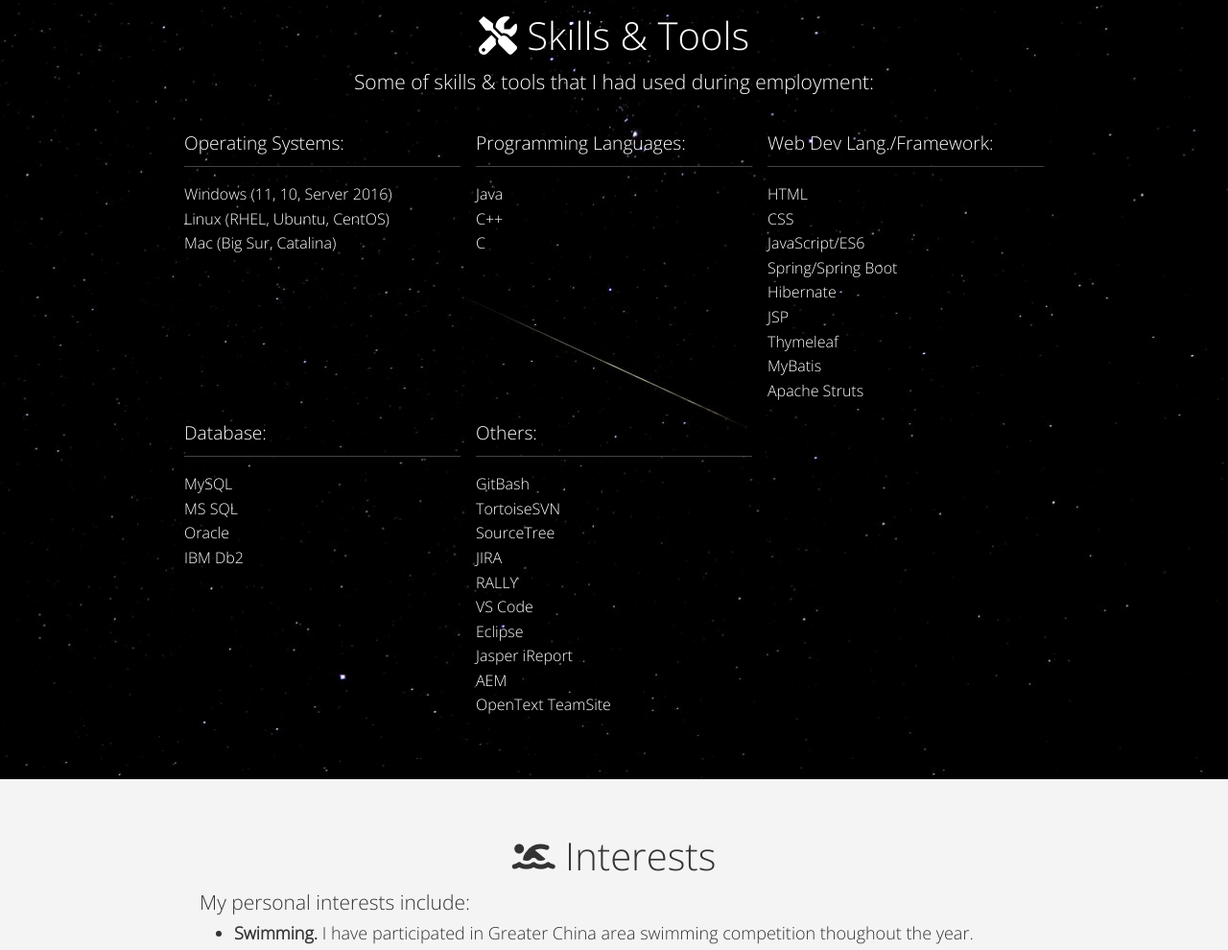
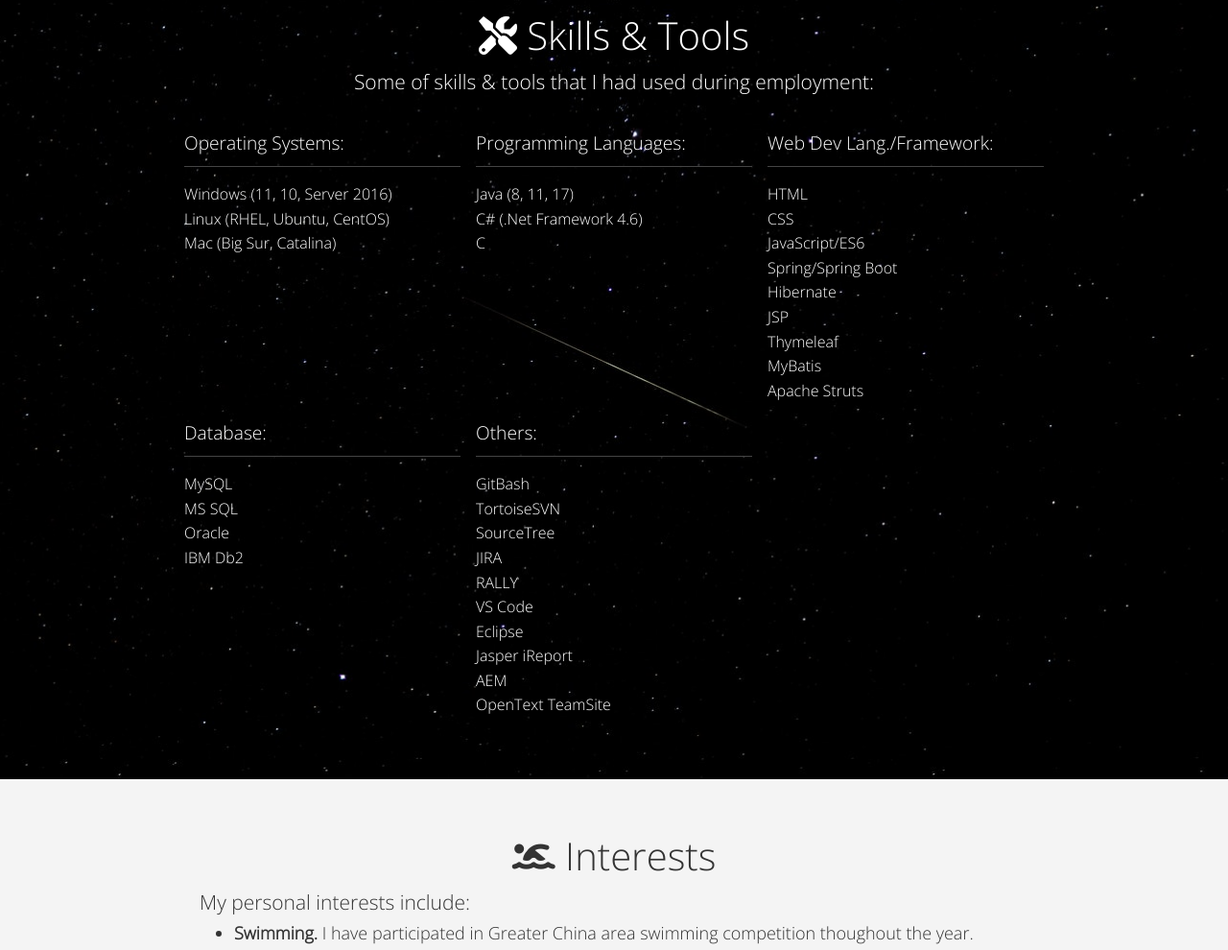
Before and after one commit to wuyeelok/wuyeelok.github.io, a website built with Vite: page index.html in a window 1280 px wide. Shown: the part 2920-3910 px from the top of the page at 96% size. Built offline with nearby package versions, Linux system fonts and the light colour scheme; some packages are replaced by stand-ins of ours.

Commit message:
Lang: Add version and change c++ to c#

```diff
--- a/index.html
+++ b/index.html
@@ -232,8 +232,8 @@
               <i class="skill_icon fas fa-minus cursor-pointer"></i> Programming
               Languages:
             </li>
-            <li>Java</li>
-            <li>C++</li>
+            <li>Java (8, 11, 17)</li>
+            <li>C# (.Net Framework 4.6)</li>
             <li>C</li>
           </ul>
 
```
